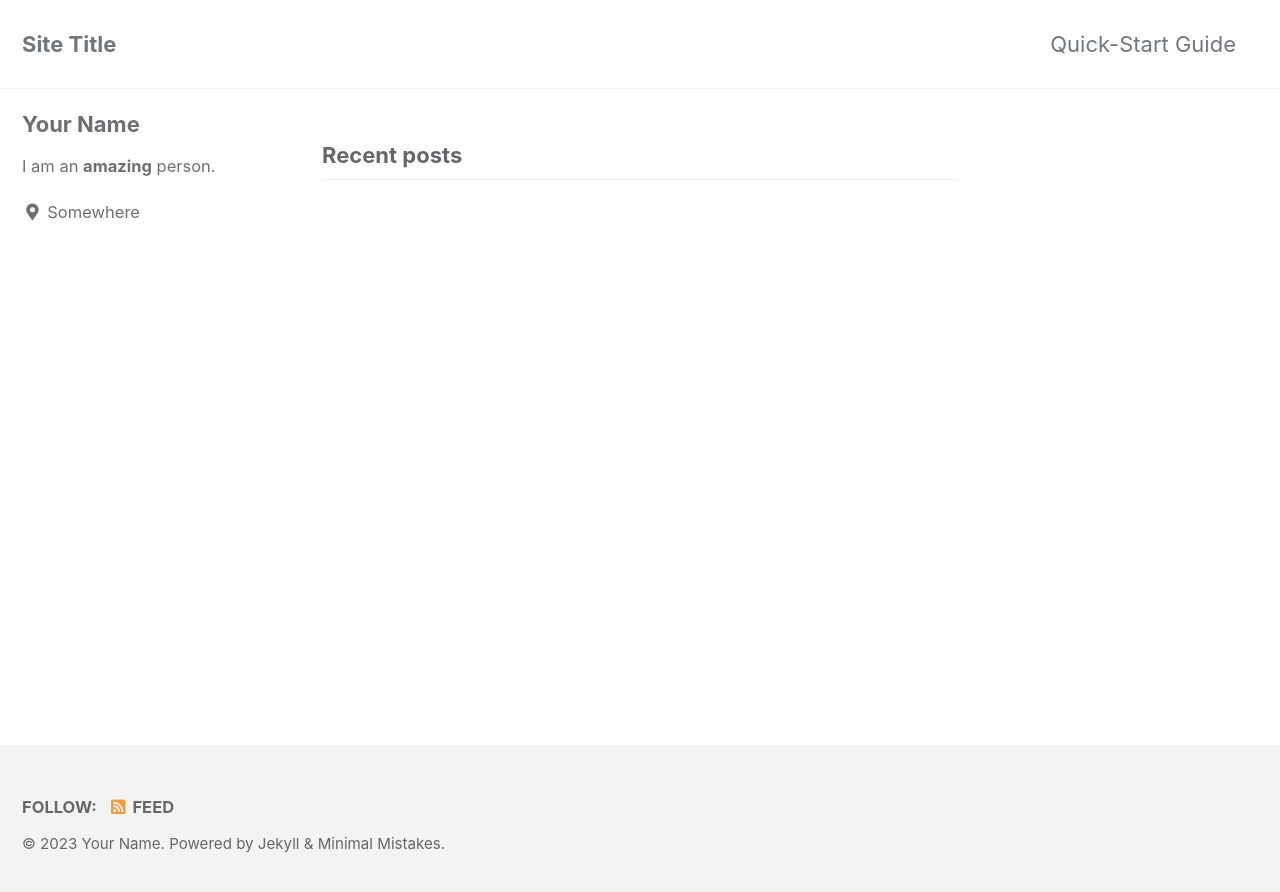
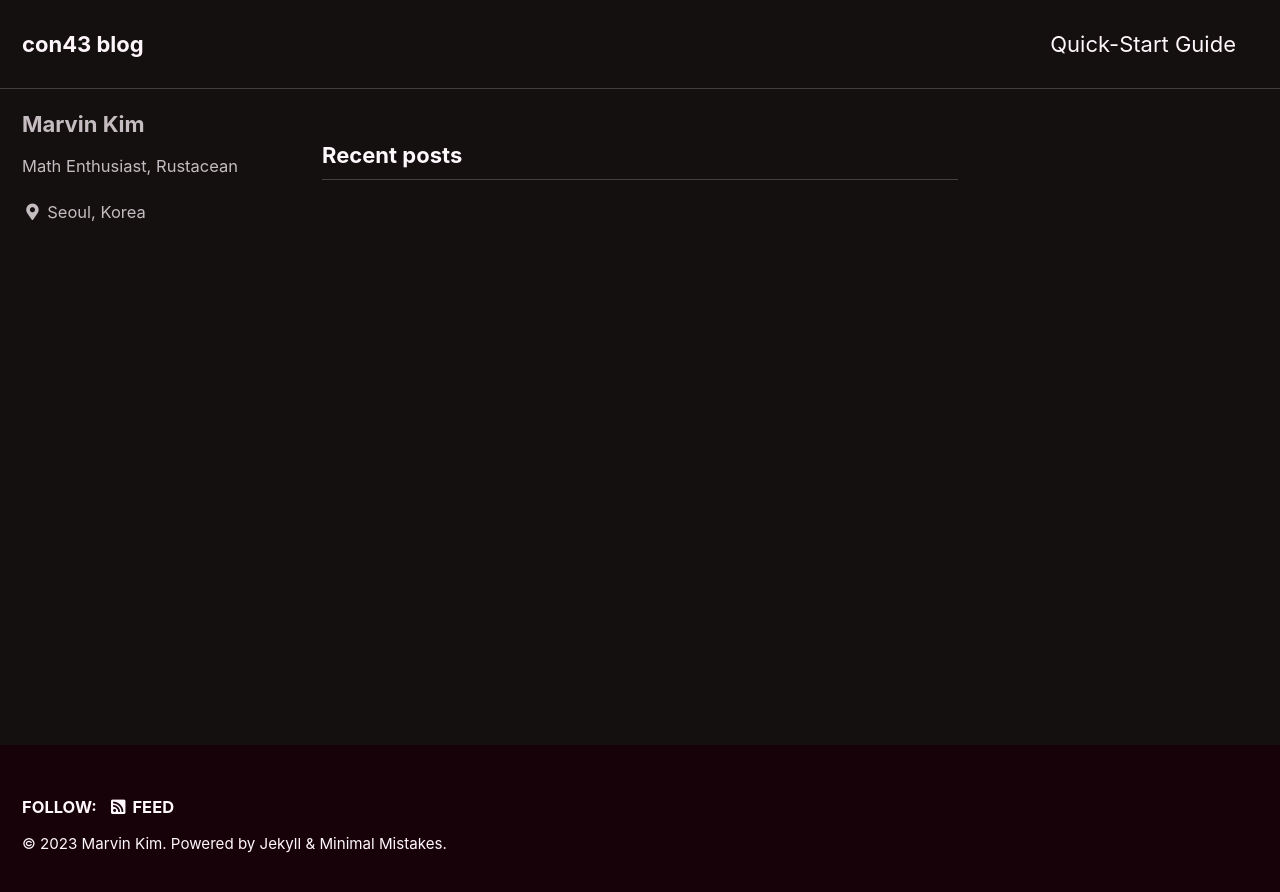
Before and after one commit to concinnitas43/concinnitas43.github.io, a Jekyll site: the page built from index.html, in a window 1280 px wide. Shown: the top 892 px of the page. Built offline with Jekyll 4.4.1, drawn with Linux system fonts in a browser that asks for light colours; cached includes are drawn as plain includes; the list of posts is cut into pages by our own code.

Commit message:
Update:Bio

```diff
--- a/_config.yml
+++ b/_config.yml
@@ -12,15 +12,15 @@
 
 # theme                  : "minimal-mistakes-jekyll"
 # remote_theme           : "mmistakes/minimal-mistakes"
-minimal_mistakes_skin    : "default" # "air", "aqua", "contrast", "dark", "dirt", "neon", "mint", "plum", "sunrise"
+minimal_mistakes_skin    : "neon" # "air", "aqua", "contrast", "dark", "dirt", "neon", "mint", "plum", "sunrise"
 
 # Site Settings
 locale                   : "en-US"
-title                    : "Site Title"
-title_separator          : "-"
+title                    : "con43 blog"
+title_separator          : "|"
 subtitle                 : # site tagline that appears below site title in masthead
-name                     : "Your Name"
-description              : "An amazing website."
+name                     : "Marvin Kim"
+description              : "A personal blog"
 url                      : # the base hostname & protocol for your site e.g. "https://mmistakes.github.io"
 baseurl                  : # the subpath of your site, e.g. "/blog"
 repository               : # GitHub username/repo-name e.g. "mmistakes/minimal-mistakes"
@@ -104,10 +104,10 @@ analytics:
 
 # Site Author
 author:
-  name             : "Your Name"
+  name             : "Marvin Kim"
   avatar           : # path of avatar image, e.g. "/assets/images/bio-photo.jpg"
-  bio              : "I am an **amazing** person."
-  location         : "Somewhere"
+  bio              : "Math Enthusiast, Rustacean"
+  location         : "Seoul, Korea"
   email            :
   links:
     - label: "Email"
```
